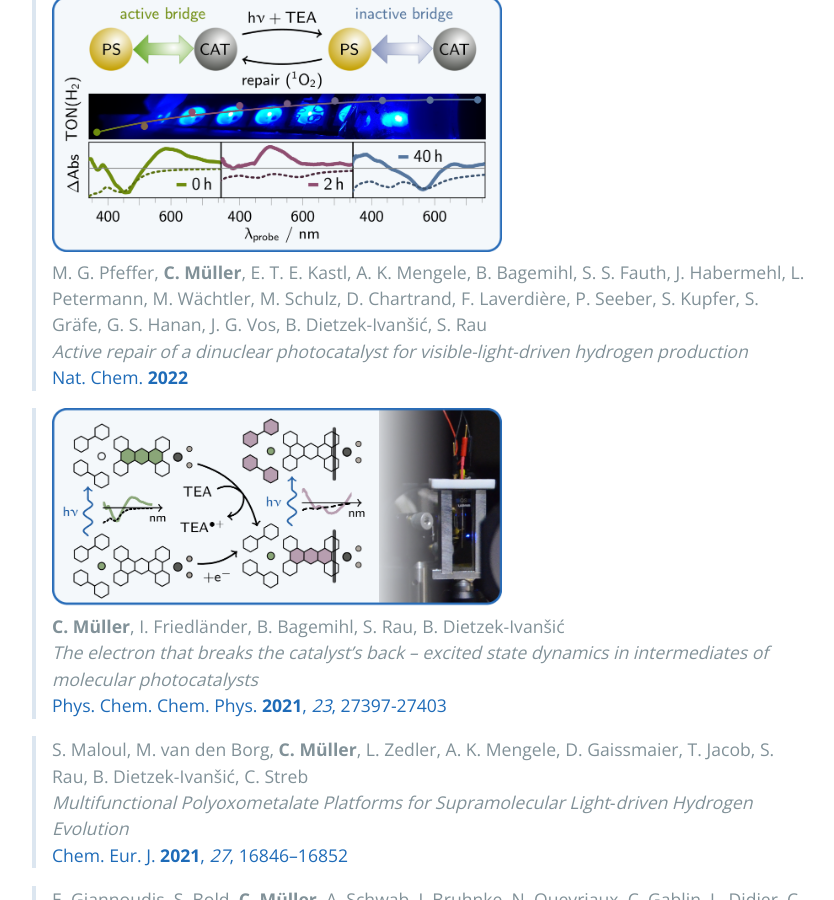
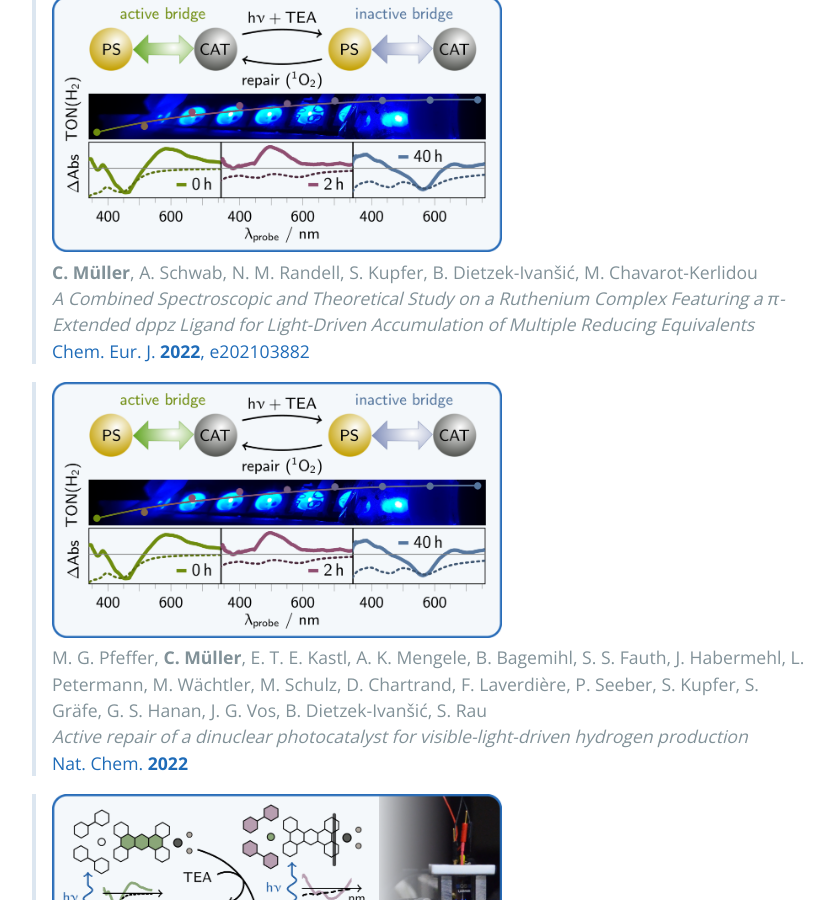
Before and after one commit to carolin-m/carolin-m.github.io, a Jekyll site: the page built from publications.md, in a window 1280 px wide and 900 px high, scrolled down 590 px. Shown: the whole window, without its empty margins (192-1026 px from the left). Built offline with Jekyll 4.4.1, drawn with Linux system fonts in a browser that asks for light colours.

Commit message:
Update publications.md

```diff
--- a/publications.md
+++ b/publications.md
@@ -11,6 +11,11 @@ Currently, I have published 15 articles in peer-reviewed academic journals (*h*-
 Last updated on 09 February 2022.
 
 ## Journal Articles <br>
+
+> <img width=450 src='./images/TOC_Active-Repair_NatChem.png'> <br>
+> **C. Müller**, A. Schwab, N. M. Randell, S. Kupfer, B. Dietzek-Ivanšić, M. Chavarot-Kerlidou <br>
+> *A Combined Spectroscopic and Theoretical Study on a Ruthenium Complex Featuring a π-Extended dppz Ligand for Light-Driven Accumulation of Multiple Reducing Equivalents* <br>
+> [Chem. Eur. J. **2022**, e202103882](https://doi.org/10.1002/chem.202103882)
 
 > <img width=450 src='./images/TOC_Active-Repair_NatChem.png'> <br>
 > M. G. Pfeffer, **C. Müller**, E. T. E. Kastl, A. K. Mengele, B. Bagemihl, S. S. Fauth, J. Habermehl, L. Petermann, M. Wächtler, M. Schulz, D. Chartrand, F. Laverdière, P. Seeber, S. Kupfer, S. Gräfe, G. S. Hanan, J. G. Vos, B. Dietzek-Ivanšić, S. Rau <br>
```
